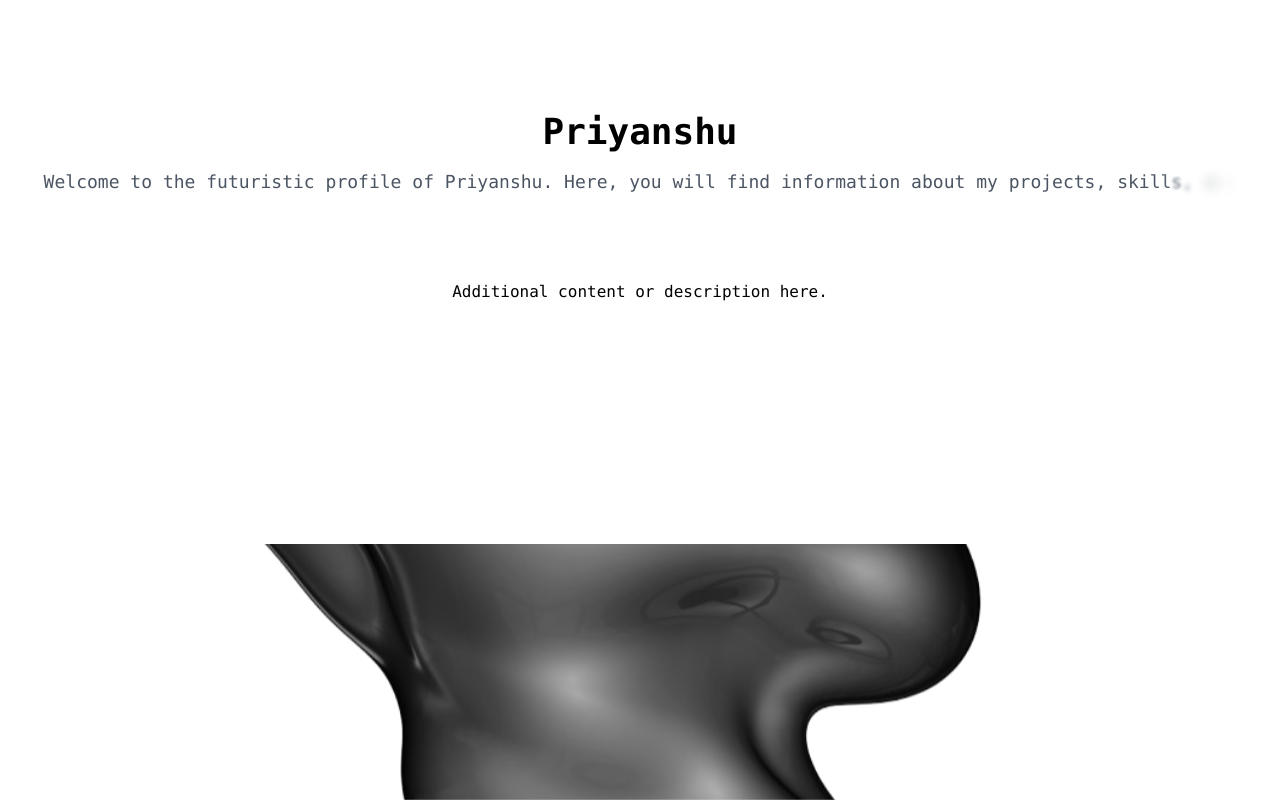
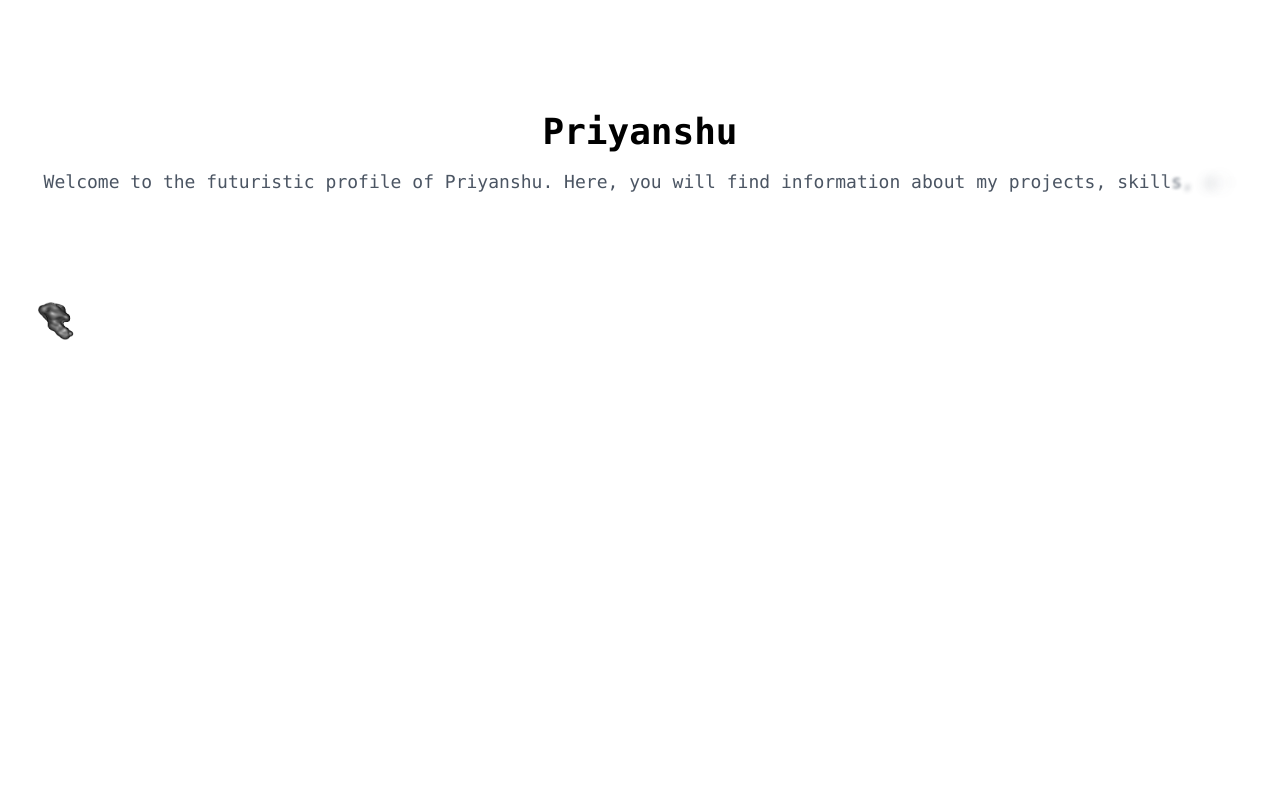
Before and after one commit to Priyansxu/Website, a Next.js app: page / in a window 1280 px wide. Built offline with nearby package versions, Linux system fonts and the light colour scheme.

Commit message:
Update index.js

```diff
--- a/pages/index.js
+++ b/pages/index.js
@@ -54,15 +54,14 @@ export default function Page() {
           </motion.p>
           <div className="relative mt-10">
             <div className="backdrop-blur-md bg-white/30 p-4 rounded-lg">
-              <p className="text-center text-black">Additional content or description here.</p>
+
             </div>
-            <div className="fixed bottom-0 left-0 w-full h-64">
+            <div className="bottom-0 left-0 w-full h-64">
               <Image
                 src="/element-x.png"
                 alt="Element X"
-                layout="fill"
-                objectFit="cover"
-                quality={100}
+                height={50}
+                width={50}
                 className="z-[-1]"
               />
             </div>
```
